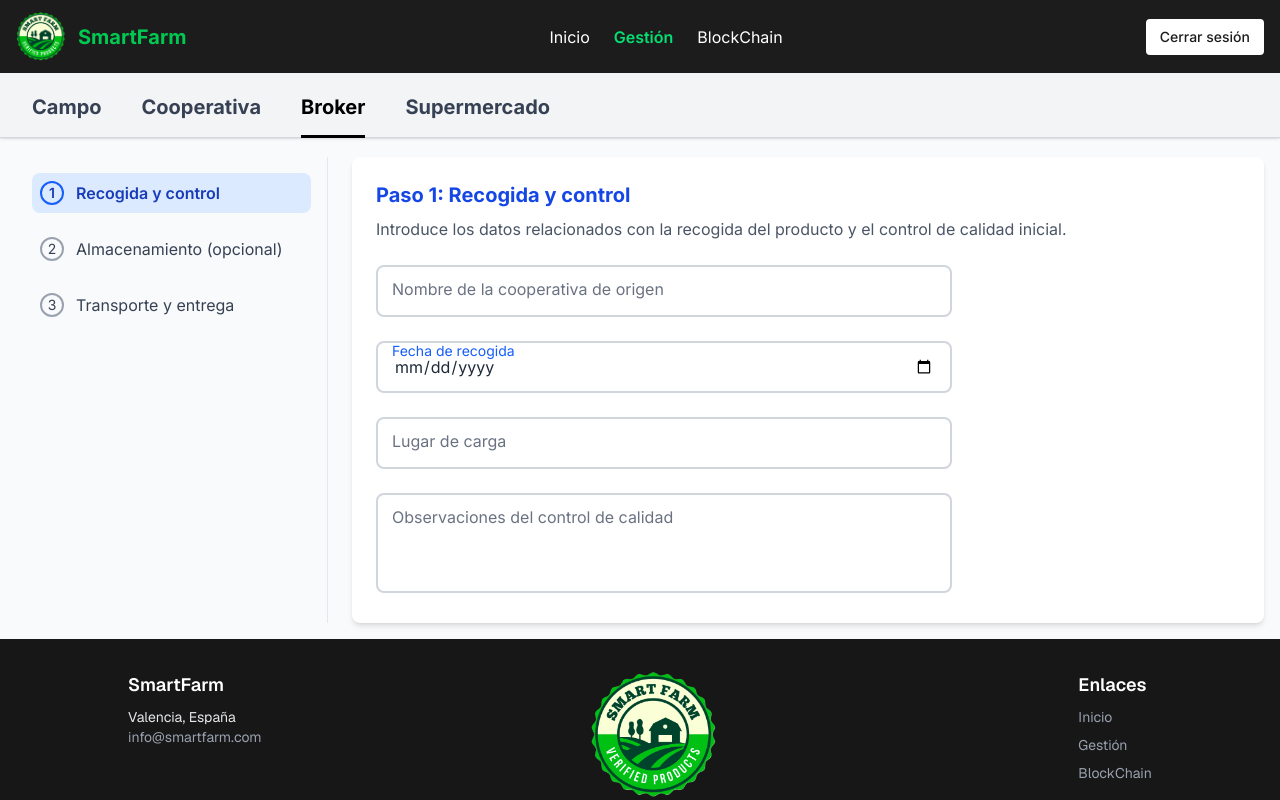
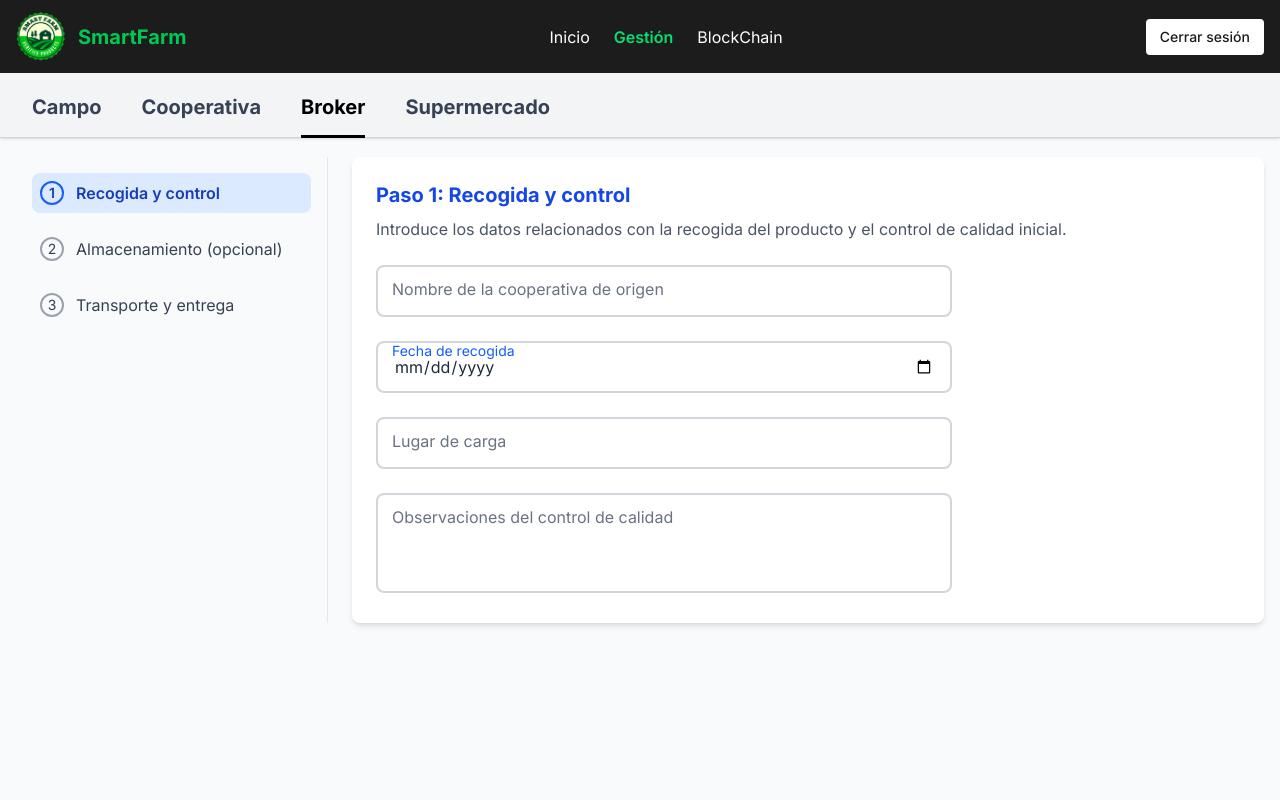
Before and after one commit to Huda-23/TFG-PFC-Project-v2, a Next.js app: page /app/broker in a window 1280 px wide. Shown: the top 800 px of the page. Built offline with nearby package versions, Linux system fonts and the light colour scheme.

Commit message:
Feat: arreglado el tamaño de las páginas de actores. Ahora llegan hasta abajo y no colapsa con el footer

```diff
--- a/src/app/app/agricultor/page.tsx
+++ b/src/app/app/agricultor/page.tsx
@@ -4,7 +4,7 @@
 
 export default function AgricultorPage() {
   return (
-    <main className="p-4 bg-gray-50 mt-0 pt-0">
+    <main className="p-4 bg-gray-50 mt-0 pt-0 min-h-[calc(100vh-152px)] flex flex-col justify-between">
       {/* <WizardSidebar /> */}
       {/* <FormAgricultor /> */}
       <WizardAgricultor />
--- a/src/app/app/broker/page.tsx
+++ b/src/app/app/broker/page.tsx
@@ -2,7 +2,7 @@
 
 export default function BrookerPage() {
   return (
-    <main className="p-4 bg-gray-50 mt-0 pt-0">
+    <main className="p-4 bg-gray-50 mt-0 pt-0 min-h-[calc(100vh-152px)] flex flex-col justify-between">
       <WizardBroker />
     </main>
   );
--- a/src/app/app/cooperativa/page.tsx
+++ b/src/app/app/cooperativa/page.tsx
@@ -2,7 +2,7 @@
 
 export default function CooperativaPage() {
   return (
-    <main className="p-4 bg-gray-50 mt-0 pt-0">
+    <main className="p-4 bg-gray-50 mt-0 pt-0 min-h-[calc(100vh-152px)] flex flex-col justify-between">
       <WizardCooperativa />
     </main>
   );
```
